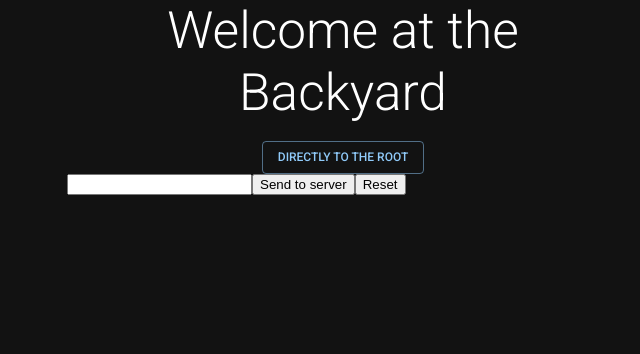
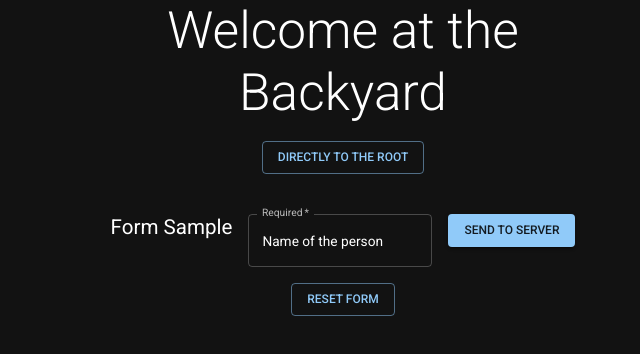
Before and after one commit to mopore/next_ts_react_mui, a Next.js app: page /backyard in a window 1280 px wide. Shown: the top 354 px of the page, without its empty margins (297-937 px from the left). Built offline with nearby package versions, Linux system fonts and the light colour scheme.

Commit message:
Use more MUI controls in form

```diff
--- a/src/app/backyard/page.tsx
+++ b/src/app/backyard/page.tsx
@@ -1,4 +1,4 @@
-import { Box, Button, Container, Grid, Typography } from "@mui/material";
+import { Box, Button, Container, Grid, TextField, Typography } from "@mui/material";
 import Link from "next/link";
 import backend from "../services/Backend";
 
@@ -22,10 +22,30 @@ export default function Page() {
 							</Grid>
 						</Grid>
 					</Box>
+					<Box sx={{ mt: 5 }}/>
 					<form action={backend.parseFormAsync}>
-						<input type="text" name="name" />
-						<button type="submit">Send to server</button>
-						<button type="reset">Reset</button>
+						<Grid container spacing={2} justifyContent="center">
+							<Grid item>
+								<Typography variant="h5" align="center" color="textPrimary" gutterBottom>
+									Form Sample
+								</Typography>
+							</Grid>
+							<Grid item>
+								<TextField
+									required
+									id="person-form-name"
+									label="Required"
+									name="name"
+									defaultValue="Name of the person"
+								/>
+							</Grid>
+							<Grid item>
+								<Button variant="contained" type="submit">Send to server</Button>
+							</Grid>
+							<Grid item>
+								<Button variant="outlined" type="reset">Reset form</Button>
+							</Grid>
+						</Grid>
 					</form>
 				</Container>
 			</Box>
```
